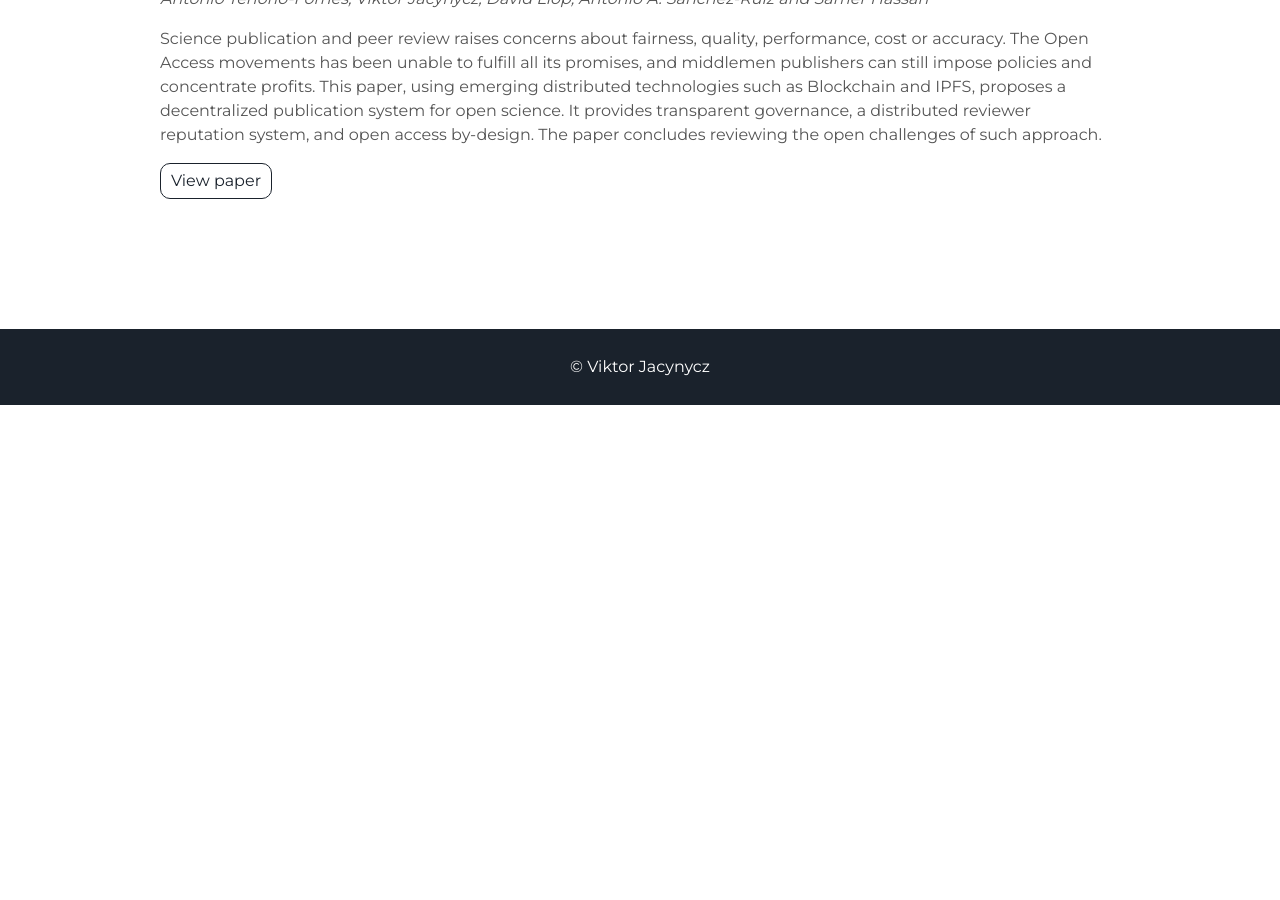
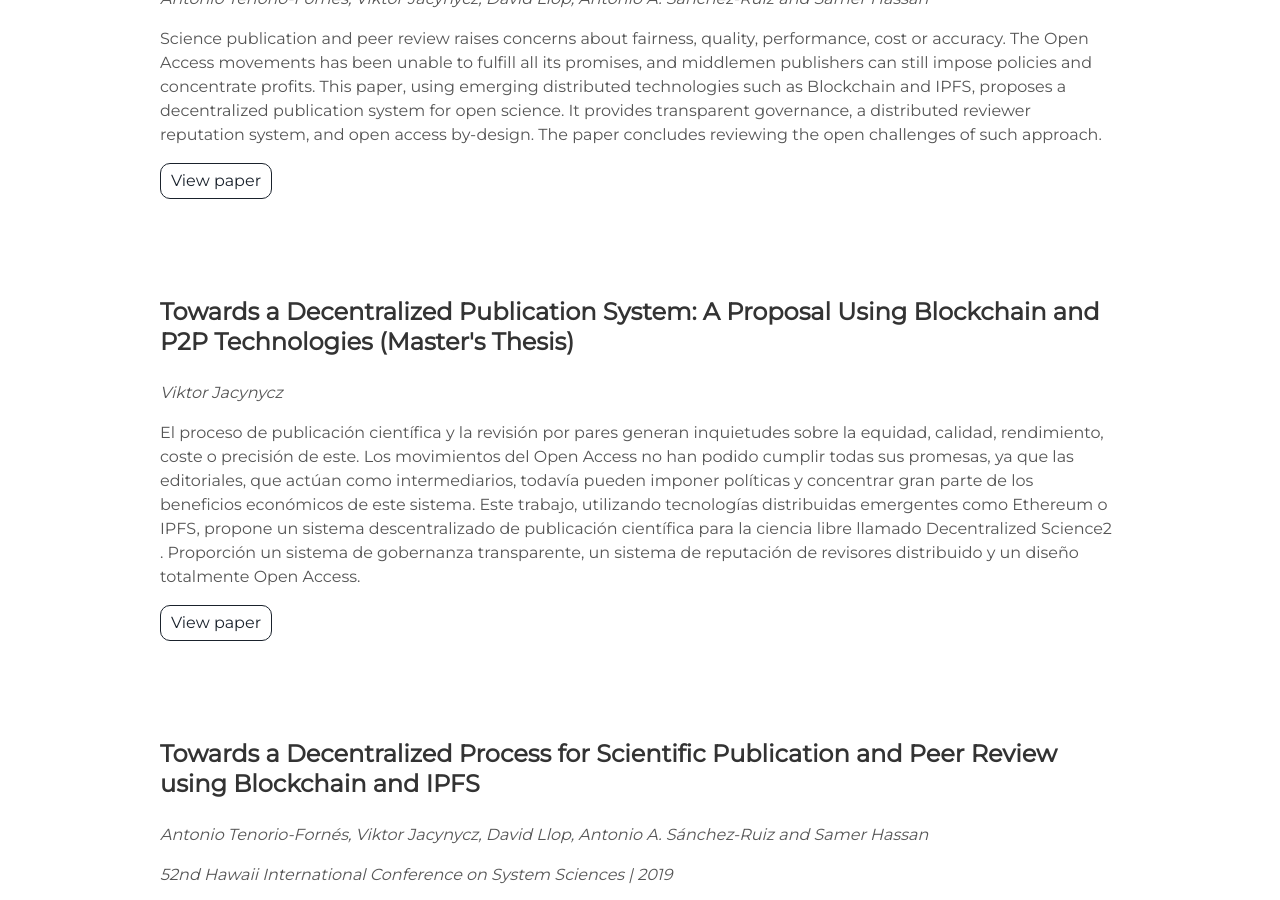
Before and after one commit to vjacynycz-stratio/vjacynycz-stratio.github.io, a Jekyll site: the page built from index.html, in a window 1280 px wide and 900 px high, scrolled down 2307 px. Built offline with Jekyll 4.4.1, drawn with Linux system fonts in a browser that asks for light colours; before the commit the page ends 2712 px from its top, so only the background shows below that; some of the changed text lies outside the part shown.

Commit message:
added HICSS paper

```diff
--- a/_includes/projects.html
+++ b/_includes/projects.html
@@ -30,6 +30,28 @@
       decentralized publication system for open science. It provides transparent governance, a
       distributed reviewer reputation system, and open access by-design. The paper concludes
       reviewing the open challenges of such approach.</p>
-    <a target="_blank" class="project-link" href="http://tahrir.fdi.ucm.es/shn/files/peere.pdf">View paper</a>
+    <a target="_blank" class="project-link" href="https://github.com/Jacynycz/jacynycz.github.io/preprints/peere.pdf">View paper</a>
   </div>
 </div>
+
+
+<div class="user-projects">
+  <div>
+    <h3>Towards a Decentralized Publication System: A Proposal Using Blockchain and P2P Technologies (Master's Thesis)</h3>
+    <p><i>Viktor Jacynycz</i></p>
+    <p>El proceso de publicación científica y la revisión por pares generan inquietudes sobre la equidad, calidad, rendimiento, coste o precisión de este. Los movimientos del Open Access no han podido cumplir todas sus promesas, ya que las editoriales, que actúan como intermediarios, todavía pueden imponer políticas y concentrar gran parte de los beneficios económicos de este sistema. Este trabajo, utilizando tecnologías distribuidas emergentes como Ethereum o IPFS, propone un sistema descentralizado de publicación científica para la ciencia libre llamado Decentralized Science2 . Proporción un sistema de gobernanza transparente, un sistema de reputación de revisores distribuido y un diseño totalmente Open Access.</p>
+    <a target="_blank" class="project-link" href="https://eprints.ucm.es/49793/">View paper</a>
+  </div>
+</div>
+
+<div class="user-projects">
+  <div>
+    <h3>Towards a Decentralized Process for Scientific Publication and Peer Review using Blockchain and IPFS</h3>
+    <p><i>Antonio Tenorio-Fornés, Viktor Jacynycz, David Llop, Antonio A. Sánchez-Ruiz and Samer Hassan</i></p>
+    <p><i>52nd Hawaii International Conference on System Sciences | 2019</i></p>
+    <p>
+    The current processes of scientific publication and peer review raise concerns around fairness, quality, performance, cost, and accuracy. The Open Access movement has been unable to fulfill all its promises, and a few middlemen publishers can still impose policies and concentrate profits. This paper, using emerging distributed technologies such as Blockchain and IPFS, proposes a decentralized publication system for open science. The proposed system would provide (1) a distributed reviewer reputation system, (2) an Open Access by-design infrastructure, and (3) transparent governance processes. A survey is used to evaluate the problems, proposed solutions and possible adoption resistances, while a working prototype serves as a proof-of-concept. Additionally, the paper discusses the implementation, in a distributed context, of different privacy settings for both open peer review and reputation systems, introducing a novel approach supporting both anonymous and accountable reviews. The paper concludes reviewing the open challenges of this ambitious proposal.
+  </p>
+    <a target="_blank" class="project-link" href="https://scholarspace.manoa.hawaii.edu/bitstream/10125/59901/0461.pdf">View paper</a>
+  </div>
+</div>
```
Also changed, not shown: 1 other file.
